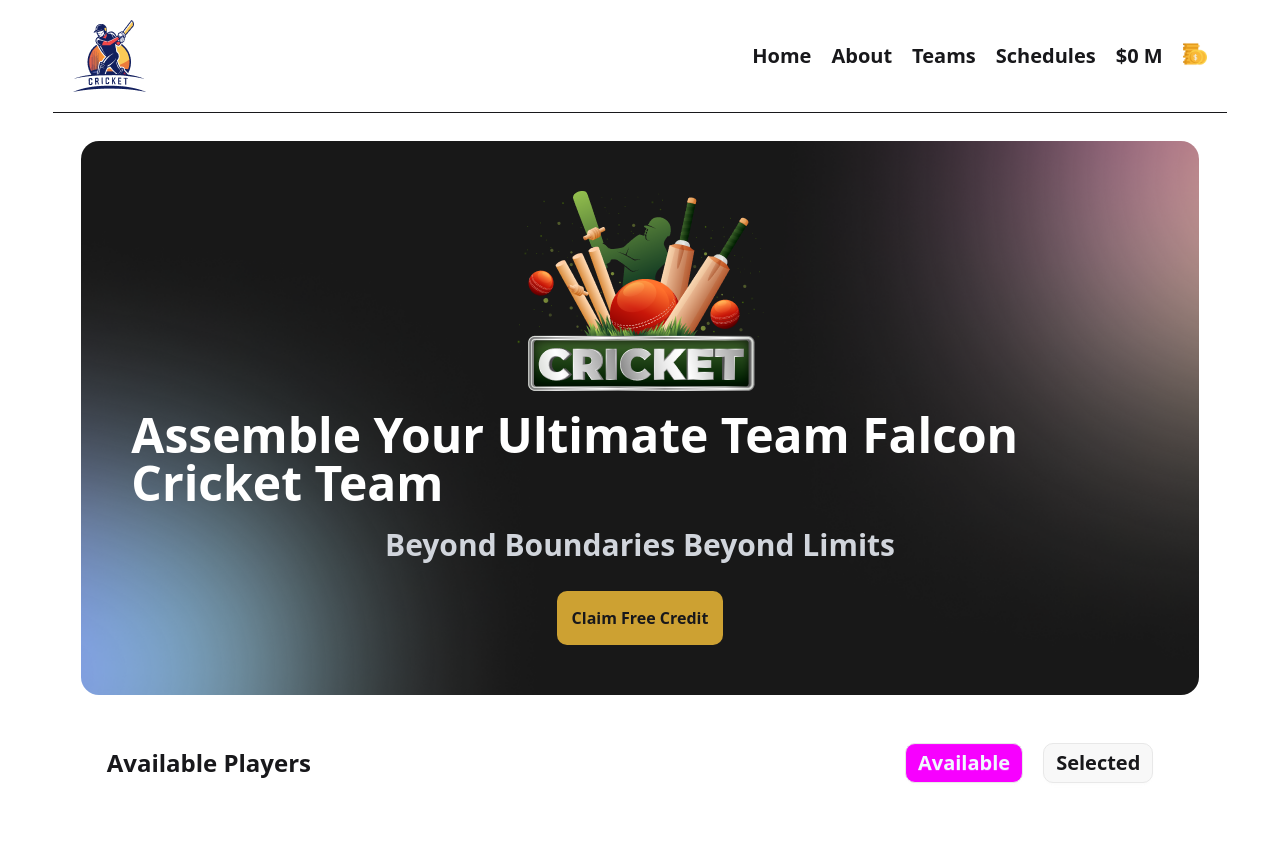
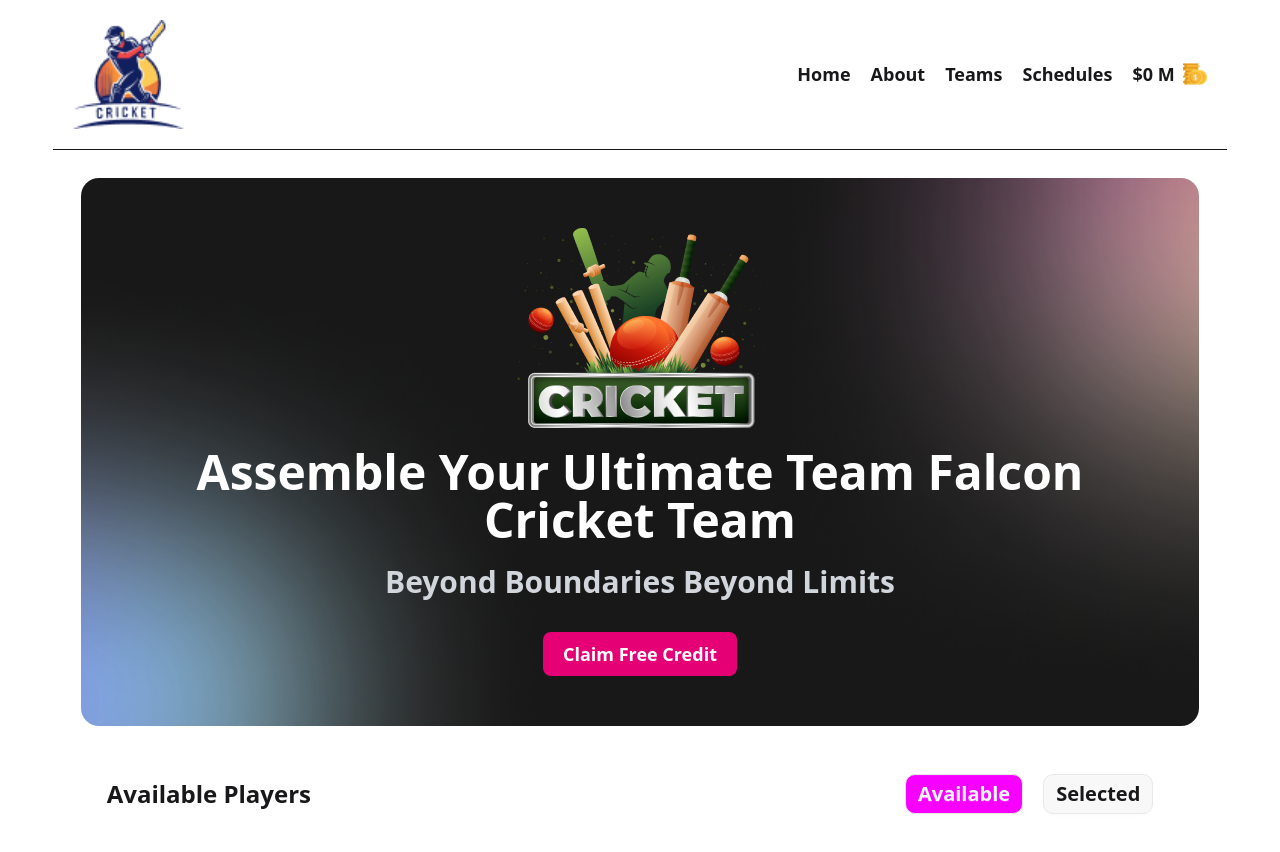
Before and after one commit to Amitkumersarkar/Team-Falcon, a React (Vite) app: page / in a window 1280 px wide. Before the commit the page ends 823 px from the top, so only its background shows below. Built offline with nearby package versions, Linux system fonts and the light colour scheme.

Commit message:
updated code

```diff
--- a/src/components/Banner/Banner.css
+++ b/src/components/Banner/Banner.css
@@ -8,15 +8,15 @@
     background-color: rgba(0, 0, 0, 0.905);
 }
 
-.h1 {
+.hh {
     /* display: flex; */
     justify-content: center;
     justify-items: center;
 }
 
-.brr {
+/* .brr {
     border-radius: 10px;
     padding: 15px;
     background-color: rgb(205, 161, 50);
     cursor: pointer;
-}
+} */
--- a/src/components/Banner/Banner.jsx
+++ b/src/components/Banner/Banner.jsx
@@ -3,13 +3,23 @@ const Banner = ({ handleAddFreeCredit }) => {
     return (
         <div className='w-11/12 mx-auto p-7 font-bold'>
 
-            <div className='bgg h1'>
+            <div className='bgg hh'>
                 <img className='items-center' src="../../../public/assets/banner-main.png" alt="" />
-                <div className='text-5xl font-semibold text-white pt-5'>
-                    <h2>Assemble Your Ultimate Team Falcon Cricket Team</h2>
+
+                <div className='pt-5 text-center'>
+                    <h2 className='text-2xl sm:text-3xl md:text-5xl font-semibold text-white'>
+                        Assemble Your Ultimate Team Falcon Cricket Team
+                    </h2>
+                    <p className='text-lg sm:text-xl md:text-3xl text-gray-300 p-5'>
+                        Beyond Boundaries Beyond Limits
+                    </p>
                 </div>
-                <p className='text-gray-300 text-3xl p-5'>Beyond Boundaries Beyond Limits</p>
-                <button className="font-bold mt-2 brr" onClick={handleAddFreeCredit}>Claim Free Credit</button>
+                <button
+                    className="mt-3 px-5 py-2 bg-pink-600 hover:bg-pink-700 text-white rounded-lg text-lg font-semibold"
+                    onClick={handleAddFreeCredit}
+                >
+                    Claim Free Credit
+                </button>
             </div>
         </div>
     );
--- a/src/components/Header/Navbar.jsx
+++ b/src/components/Header/Navbar.jsx
@@ -2,21 +2,27 @@ import './Navbar.css';
 
 const Navbar = ({ credit }) => {
     return (
-        <div className='flex justify-between items-center w-11/12 mx-auto border-b-1 p-5'>
-            <div>
-                <img src="../../../public/assets/logo.png" alt="" />
-            </div>
-            <div className='flex justify-around gap-5 text-xl font-bold'>
-                <a className='hover:text-pink-700' href="">Home</a>
-                <a className='hover:text-pink-700' href="">About</a>
-                <a className='hover:text-pink-700' href="">Teams</a>
-                <a className='hover:text-pink-700' href="">Schedules</a>
-                <div className='flex gap-5'>
-                    <p>${credit} M</p>
-                    <img className='w-6 h-6' src="../../../public/assets/coins.png" alt="" />
+        <div className='w-11/12 mx-auto border-b p-5'>
+            <div className='flex flex-col md:flex-row justify-between items-center gap-5'>
+                {/* Logo */}
+                <div>
+                    <img className='w-28' src="/assets/logo.png" alt="Logo" />
+                </div>
+
+                {/* Menu Items */}
+                <div className='flex flex-col md:flex-row items-center gap-5 text-lg font-bold'>
+                    <a className='hover:text-pink-700' href="#">Home</a>
+                    <a className='hover:text-pink-700' href="#">About</a>
+                    <a className='hover:text-pink-700' href="#">Teams</a>
+                    <a className='hover:text-pink-700' href="#">Schedules</a>
+
+                    {/* Credit section */}
+                    <div className='flex items-center gap-2 mt-2 md:mt-0'>
+                        <p>${credit} M</p>
+                        <img className='w-6 h-6' src="/assets/coins.png" alt="Coins" />
+                    </div>
                 </div>
             </div>
-
         </div>
     );
 };
```
